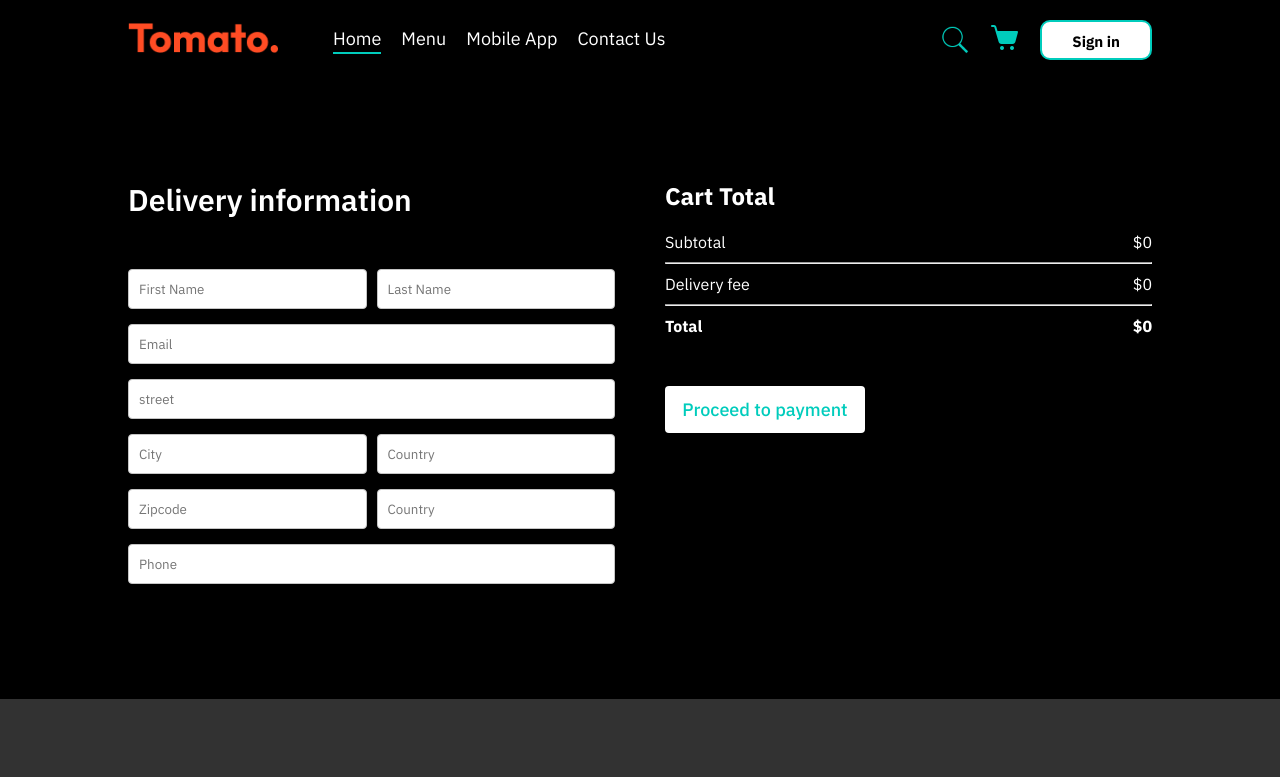
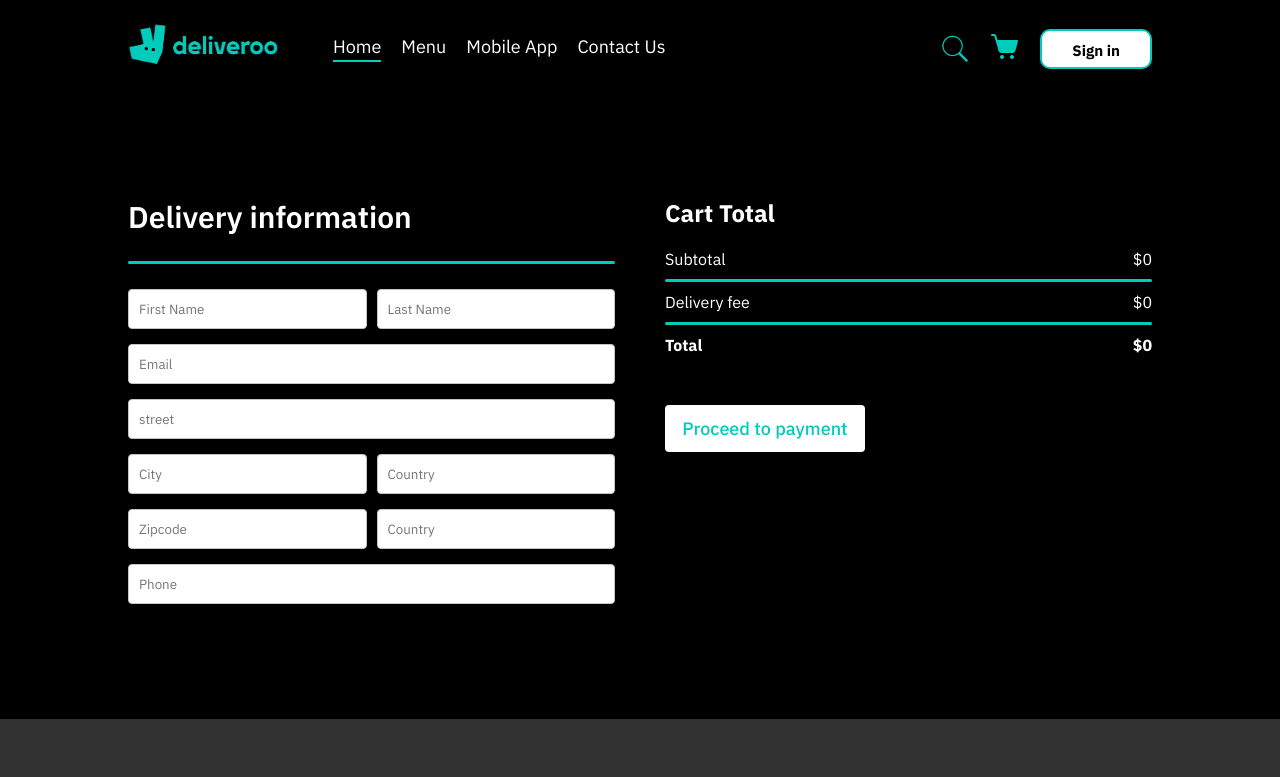
Before and after one commit to OmarAhmed-01/Food-Delivery, a React (Vite) app in the folder frontend/: page /order in a window 1280 px wide. Shown: the top 777 px of the page. Built offline with nearby package versions, Linux system fonts and the light colour scheme.

Commit message:
ui changes

```diff
--- a/frontend/src/assets/assets.js
+++ b/frontend/src/assets/assets.js
@@ -1,7 +1,7 @@
 import basket_icon from './basket_icon.png'
 import basket_icon_2 from './basket_icon_2.png'
+import header_img from './header_img'
 import logo from './logo.png'
-import header_img from './header_img.png'
 import search_icon from './search_icon.png'
 import search_icon_2 from './search2.png'
 import menu_1 from './menu_1.png'
@@ -67,8 +67,8 @@ import parcel_icon from './parcel_icon.png'
 export const assets = {
     logo,
     basket_icon,
+    header_img,
     basket_icon_2,
-    header_img,
     search_icon,
     search_icon_2,
     rating_starts,
--- a/frontend/src/components/Footer/footer.css
+++ b/frontend/src/components/Footer/footer.css
@@ -20,6 +20,9 @@
     flex-direction: column;
     align-items: start;
     gap: 20px;
+}
+.footer-content-left img{
+    width: 300px;
 }
 .footer-content-left li, .footer-content-centre li, .footer-content-right li{
     list-style-type: none;
--- a/frontend/src/components/Header/Header.jsx
+++ b/frontend/src/components/Header/Header.jsx
@@ -1,17 +1,24 @@
-import React from 'react'
-import { Link } from 'react-router-dom'
-import './header.css'
+import React from "react";
+import { Link } from "react-router-dom";
+import "./header.css";
 
 const Header = () => {
   return (
-    <div className=' header'>
-        <div className="header-content">
-            <h2>Order your favourite food here</h2>
-            <p>Choose from a divere menu featuring a delectable array of dishes crafted with the finest ingedients and culinary expertise. Our goal is to satisfy your cravings and elevate your dining experience, one delicious meal at a time.</p>
-            <a href='/#explore-menu'><button>View Menu</button></a>
-        </div>
+    <div className="header">
+      <div className="header-content">
+        <h2>Order your favourite food here</h2>
+        <p>
+          Choose from a diverse menu featuring a delectable array of dishes
+          crafted with the finest ingredients and culinary expertise. Our goal
+          is to satisfy your cravings and elevate your dining experience, one
+          delicious meal at a time.
+        </p>
+        <a href="/#explore-menu">
+          <button>View Menu</button>
+        </a>
+      </div>
     </div>
-  )
-}
+  );
+};
 
-export default Header
+export default Header;
--- a/frontend/src/components/Header/header.css
+++ b/frontend/src/components/Header/header.css
@@ -1,4 +1,4 @@
-.header{
+.header {
     height: 34vw;
     margin: 30px auto;
     background: url('/header_img.png') no-repeat;
--- a/frontend/src/pages/Home/Home.jsx
+++ b/frontend/src/pages/Home/Home.jsx
@@ -9,10 +9,6 @@ import { Router, useParams } from 'react-router-dom'
 const Home = () => {
 
   const [category, setCategory] = useState("All");
-  // const homeRef = useRef();
-  // const menuRef = useRef();
-  // const mobileRef = useRef();
-  // const contactRef = useRef();
 
   return (
     <div>
--- a/frontend/src/pages/PlaceOrder/PlaceOrder.jsx
+++ b/frontend/src/pages/PlaceOrder/PlaceOrder.jsx
@@ -9,6 +9,7 @@ const PlaceOrder = () => {
     <form className=" place-order">
       <div className=" place-order-left">
         <p className="title">Delivery information</p>
+        <hr/>
         <div className="multi-fields">
           <input type="text" placeholder="First Name" />
           <input type="text" placeholder="Last Name" />
--- a/frontend/src/pages/PlaceOrder/placeOrder.css
+++ b/frontend/src/pages/PlaceOrder/placeOrder.css
@@ -12,8 +12,16 @@
 .place-order-left .title{
     font-size: 30px;
     font-weight: 600;
-    margin-bottom: 50px;
+    margin-bottom: 25px;
     color: white;
+}
+.place-order-left hr{
+    margin-bottom: 25px;
+    width: 100%;
+    height: 3px;
+    border: none;
+    background-color: #00CCBC;
+    border-radius: 3px;
 }
 .place-order-left input{
     margin-bottom: 15px;
@@ -37,3 +45,10 @@
 .cart-total h2{
     color: white;
 }
+.place-order-right hr{
+    width: 100%;
+    height: 3px;
+    border: none;
+    background-color: #00CCBC;
+    border-radius: 3px;
+}
```
Also changed, not shown: frontend/src/assets/logo.png.
